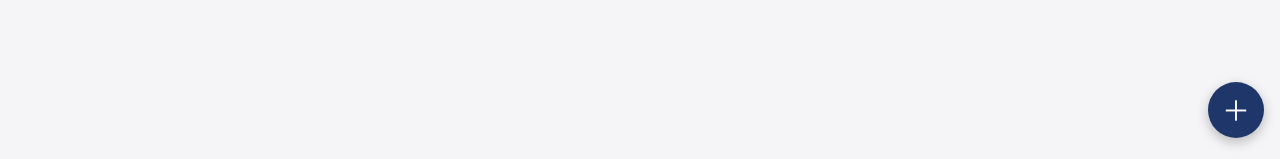
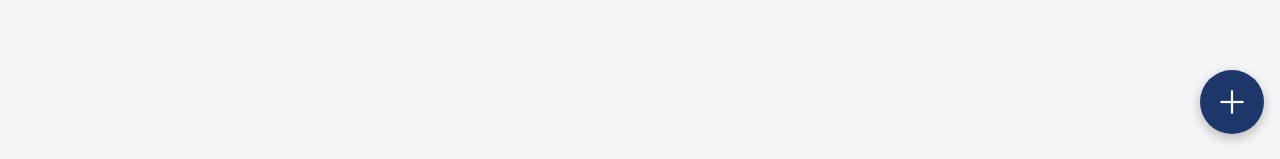
Before and after one commit to koharuLab/exhibition-archive, a React (Vite) app: page / in a window 1280 px wide. Shown: the part 638-797 px from the top of the page. Built offline with nearby package versions, Linux system fonts and the light colour scheme.

Commit message:
update app

```diff
--- a/src/App.css
+++ b/src/App.css
@@ -632,14 +632,14 @@
 .fab {
   position: fixed;
   right: max(16px, calc((100vw - var(--content-max)) / 2 + 16px));
-  bottom: 24px;
-  width: 56px;
-  height: 56px;
+  bottom: calc(28px + env(safe-area-inset-bottom, 0px));
+  width: 64px;
+  height: 64px;
   border-radius: 50%;
   border: none;
   background: var(--accent);
   color: var(--accent-text);
-  font-size: 28px;
+  font-size: 32px;
   line-height: 1;
   box-shadow: 0 4px 12px rgba(0, 0, 0, 0.25);
 }
@@ -741,7 +741,9 @@
 .detail {
   display: flex;
   flex-direction: column;
-  padding: 16px;
+  /* 下端（ホームバー等のセーフエリア含む）に余白を足し、
+     削除ボタンが画面下に張り付いて低く見えないようにする */
+  padding: 16px 16px calc(20px + env(safe-area-inset-bottom, 0px));
   min-height: 100svh;
 }
 
@@ -918,7 +920,7 @@
 .sheet-body {
   /* 下端（ホームバー等のセーフエリア含む）に余白を足し、
      保存ボタンが画面下に張り付いて低く見えないようにする */
-  padding: 16px 16px calc(28px + env(safe-area-inset-bottom, 0px));
+  padding: 16px 16px calc(20px + env(safe-area-inset-bottom, 0px));
 }
 
 .bulk-tag-desc {
```
